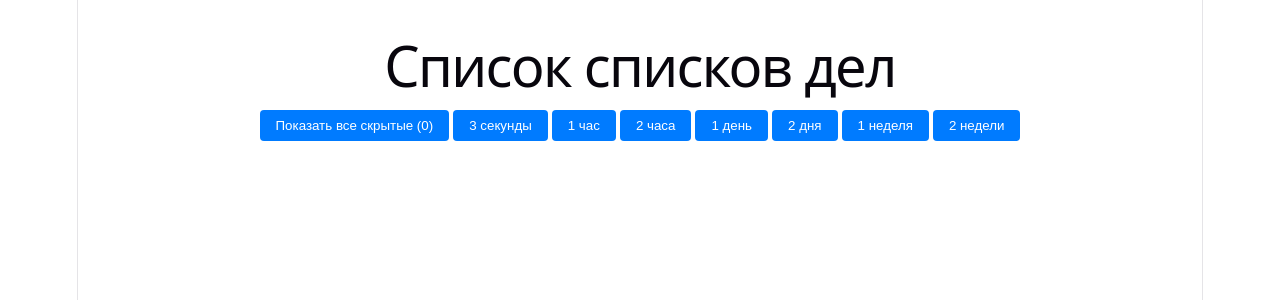
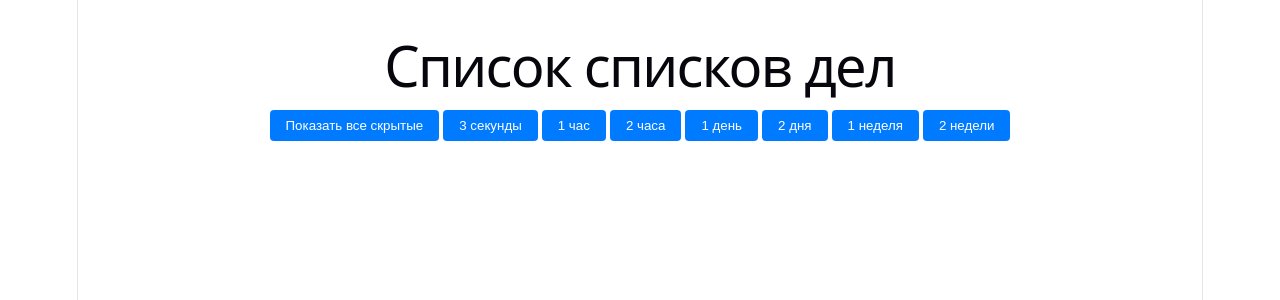
Before and after one commit to ErrorPixel-tech/Notebook, a React (Vite) app: page / in a window 1280 px wide. Shown: the top 300 px of the page. Built offline with nearby package versions, Linux system fonts and the light colour scheme.

Commit message:
small visual fix. no hidden number display.

```diff
--- a/src/components/BoardLists.jsx
+++ b/src/components/BoardLists.jsx
@@ -47,7 +47,7 @@ export const BoardLists = () => {
                     onClick={() => dispatch(showAllLists())}
                     disabled={visibleLists.length === lists.length} // если все видимы
                 >
-                    Показать все скрытые ({lists.length - visibleLists.length})
+                    Показать все скрытые {(lists.length - visibleLists.length) !== 0 ? "(есть скрытые)" : ""}
                 </button>
                 <button className="board__btn-add"
                     onClick={() => addListWithTimer(3)}>
```
